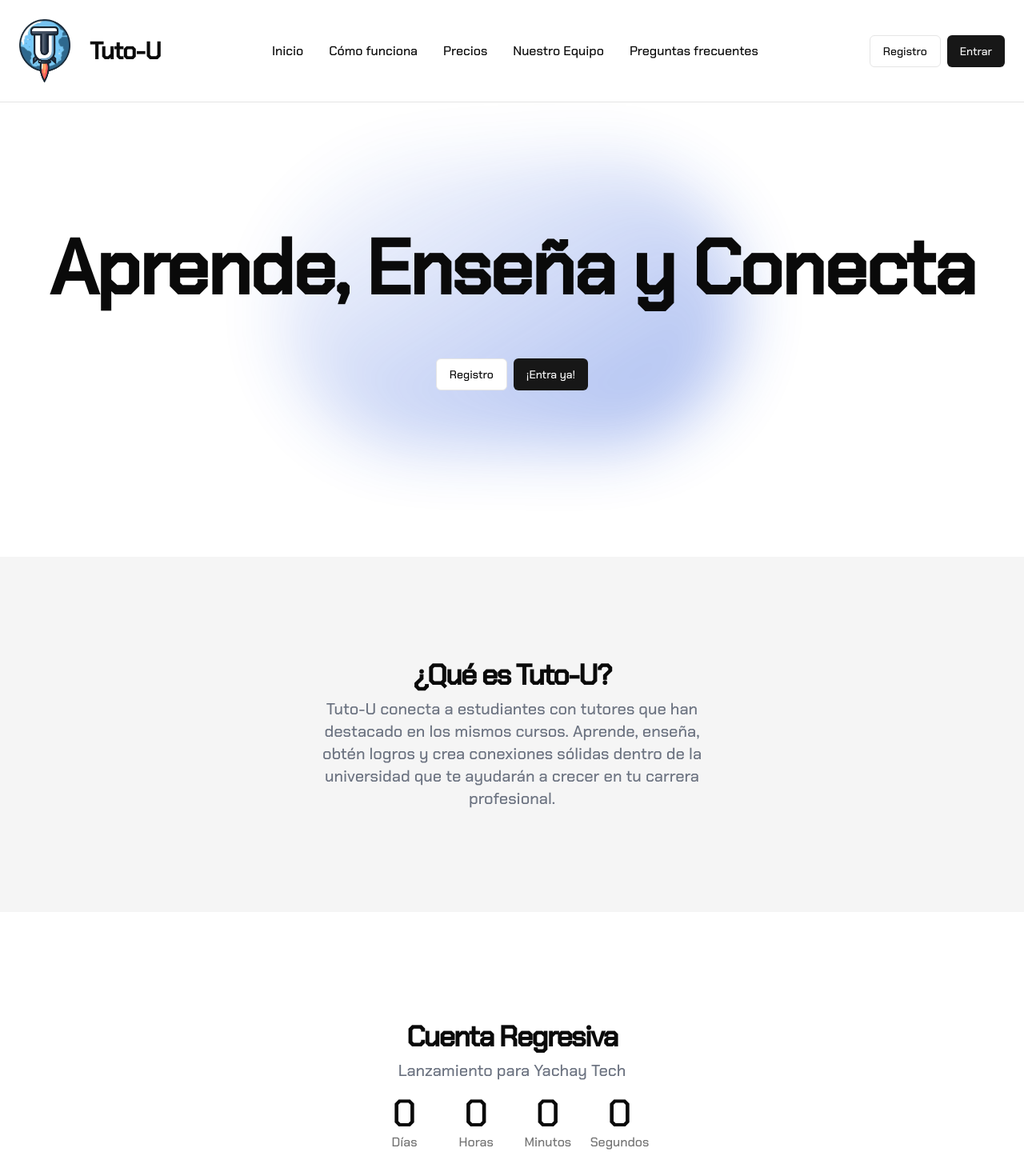
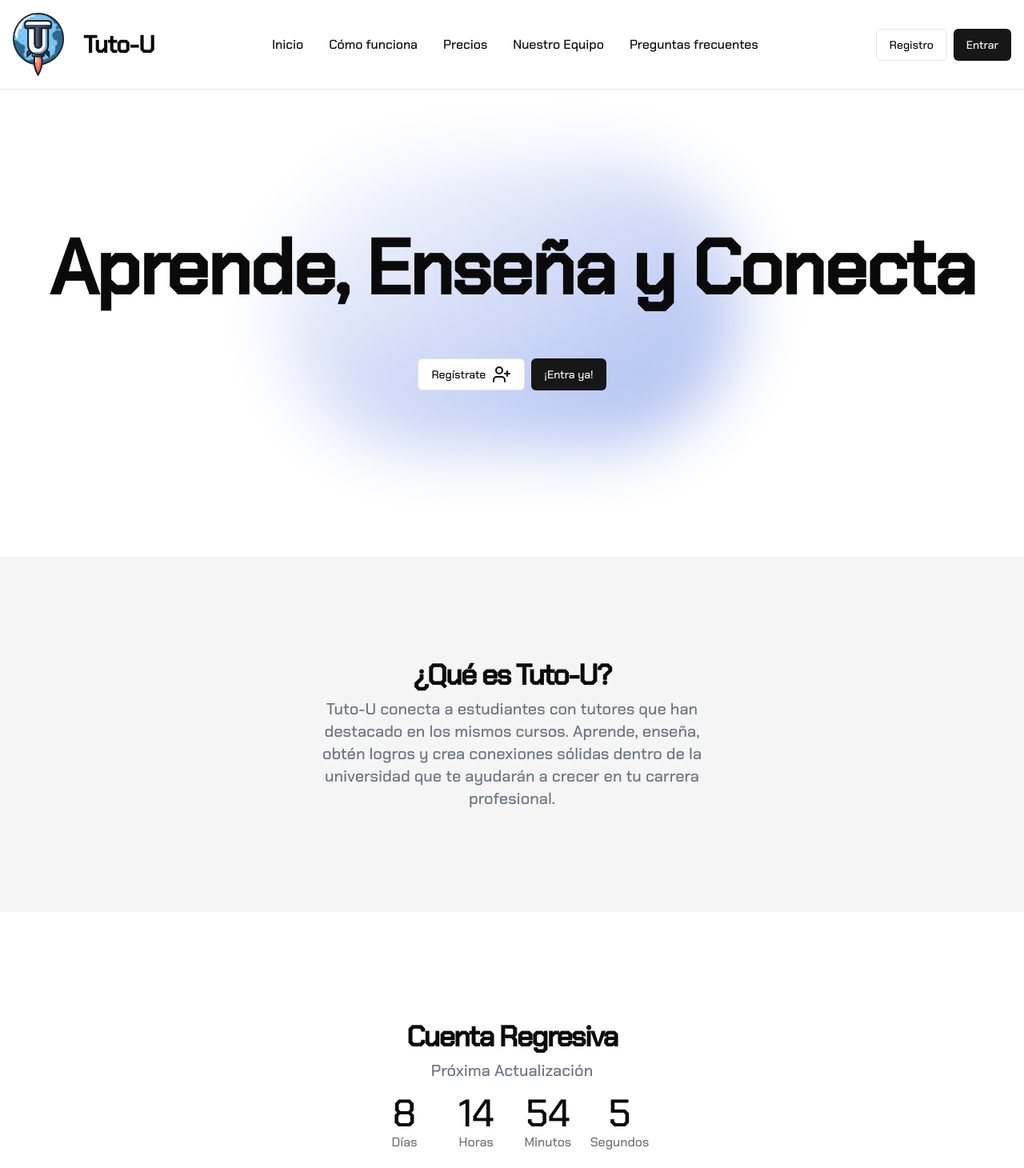
Before and after one commit to carlosandresat/tuto-u, a Next.js app: page / in a window 1280 px wide. Shown: the top 1460 px of the page at 80% size. Built offline with nearby package versions, Linux system fonts and the light colour scheme.

Commit message:
feat: add buttonText to RegisterDialog; update countdown timer; style navbar on md screens

```diff
--- a/src/app/page.tsx
+++ b/src/app/page.tsx
@@ -6,9 +6,9 @@ import Link from "next/link";
 import { CountdownTimer } from "@/components/countdown-timer";
 import { StartNavbar } from "@/components/start-navbar";
 import { ModeToggle } from "@/components/mode-toggle";
+import { UserPlus } from "lucide-react";
 
 export default function Home() {
-  const onCampusDate = new Date("2024-05-15T17:00:00").getTime();
 
   return (
     <>
@@ -19,8 +19,8 @@ export default function Home() {
             Aprende, Enseña y Conecta
           </h1>
         </div>
-        <div className="mt-8 md:mt-16 md:mb-32 space-x-2 flex flex-col md:flex-row items-center space-y-2 md:space-y-0">
-          <RegisterDialog />
+        <div className="mt-8 md:mt-16 md:mb-32 space-x-0 md:space-x-2 flex flex-col md:flex-row items-center space-y-2 md:space-y-0">
+          <RegisterDialog buttonText={<>Regístrate <UserPlus className="ml-2"></UserPlus></>} />
           <LoginDialog buttonText="¡Entra ya!" />
         </div>
 
@@ -49,11 +49,11 @@ export default function Home() {
                   Cuenta Regresiva
                 </h2>
                 <p className="mx-auto max-w-xl text-gray-500 md:text-xl dark:text-gray-400">
-                  Lanzamiento para Yachay Tech
+                  Próxima Actualización
                 </p>
-                <CountdownTimer targetTime={onCampusDate} />
+                <CountdownTimer />
                 <p className="mx-auto max-w-xl text-gray-500 md:text-xl dark:text-gray-400 pt-2">
-                  15 de Mayo de 2024 - 12:00 PM
+                  27 de Mayo de 2024 - 06:00 AM
                 </p>
               </div>
             </div>
--- a/src/components/countdown-timer.tsx
+++ b/src/components/countdown-timer.tsx
@@ -8,11 +8,9 @@ interface TimeRemaining {
   seconds: number;
 }
 
-interface CountdownTimerProps {
-  targetTime: number;
-}
+export const CountdownTimer = () => {
+  const targetTime = new Date("2024-05-27T06:00:00").getTime();
 
-export const CountdownTimer: React.FC<CountdownTimerProps> = ({ targetTime }) => {
   const [timeRemaining, setTimeRemaining] = useState<TimeRemaining>(
     calculateTimeRemaining()
   );
--- a/src/components/home-navbar.tsx
+++ b/src/components/home-navbar.tsx
@@ -14,7 +14,7 @@ import { auth, signOut } from "@/auth"
 
 export function HomeNavbar() {
   return (
-    <header className="flex items-center justify-between p-6 fixed top-0 left-0 right-0 bg-background z-10 border-b ">
+    <header className="flex items-center justify-between p-6 md:p-4 fixed top-0 left-0 right-0 bg-background z-10 border-b ">
       <div className="lg:hidden">
         <Sheet>
           <SheetTrigger asChild>
--- a/src/components/register-dialog.tsx
+++ b/src/components/register-dialog.tsx
@@ -11,12 +11,13 @@ import { Button } from "@/components/ui/button";
 import { Label } from "@/components/ui/label";
 import { Input } from "@/components/ui/input";
 import { RegisterForm } from "@/components/register-form";
+import { ReactElement } from "react";
 
-export function RegisterDialog() {
+export function RegisterDialog({buttonText}:{buttonText:ReactElement}) {
   return (
     <Dialog>
       <DialogTrigger asChild>
-        <Button variant="outline">Registro</Button>
+        <Button variant="outline">{buttonText}</Button>
       </DialogTrigger>
       <DialogContent className="sm:max-w-md">
         <DialogHeader>
--- a/src/components/start-dropdown-menu.tsx
+++ b/src/components/start-dropdown-menu.tsx
@@ -21,7 +21,7 @@ export function StartDropdownMenu() {
       </DropdownMenuTrigger>
       <DropdownMenuContent>
         <div className="flex flex-col">
-          <RegisterDialog></RegisterDialog>
+          <RegisterDialog buttonText={<>Registro</>}></RegisterDialog>
           <LoginDialog buttonText="Entrar"></LoginDialog>
         </div>
       </DropdownMenuContent>
--- a/src/components/start-navbar.tsx
+++ b/src/components/start-navbar.tsx
@@ -10,7 +10,7 @@ import { StartDropdownMenu } from "@/components/start-dropdown-menu";
 
 export function StartNavbar() {
   return (
-    <header className="flex items-center justify-between p-6 fixed top-0 w-full  bg-background z-10 border-b border-border">
+    <header className="flex items-center justify-between p-6 md:p-4 fixed top-0 w-full  bg-background z-10 border-b border-border">
       <div className="lg:hidden">
         <Sheet>
           <SheetTrigger asChild>
@@ -102,7 +102,7 @@ export function StartNavbar() {
         </Link>
       </nav>
       <div className="hidden xl:block xl:space-x-2">
-        <RegisterDialog></RegisterDialog>
+        <RegisterDialog buttonText={<>Registro</>}></RegisterDialog>
         <LoginDialog buttonText="Entrar"></LoginDialog>
       </div>
       <div className="block xl:hidden">
```
